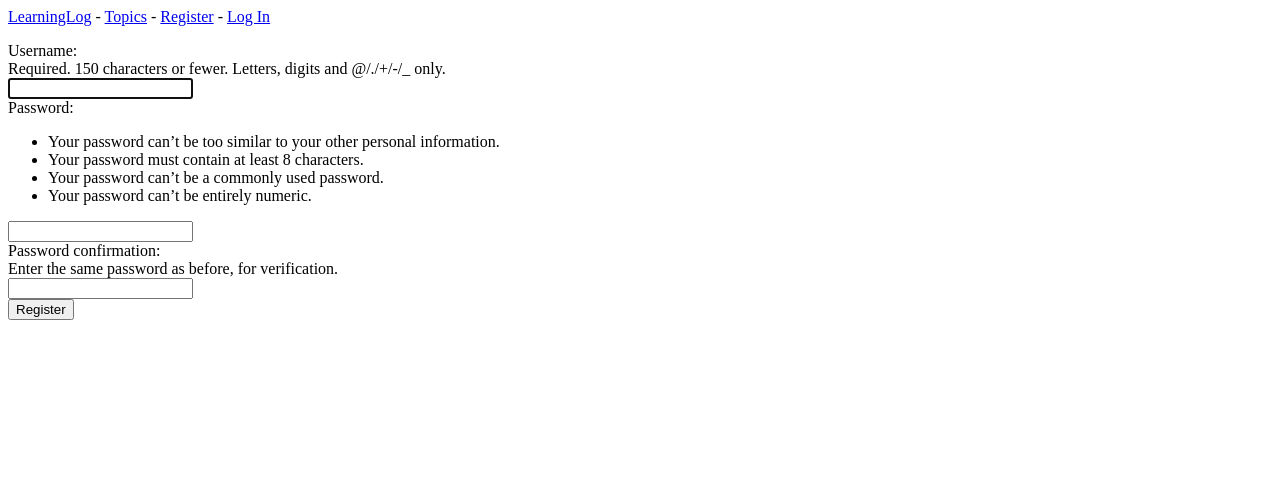
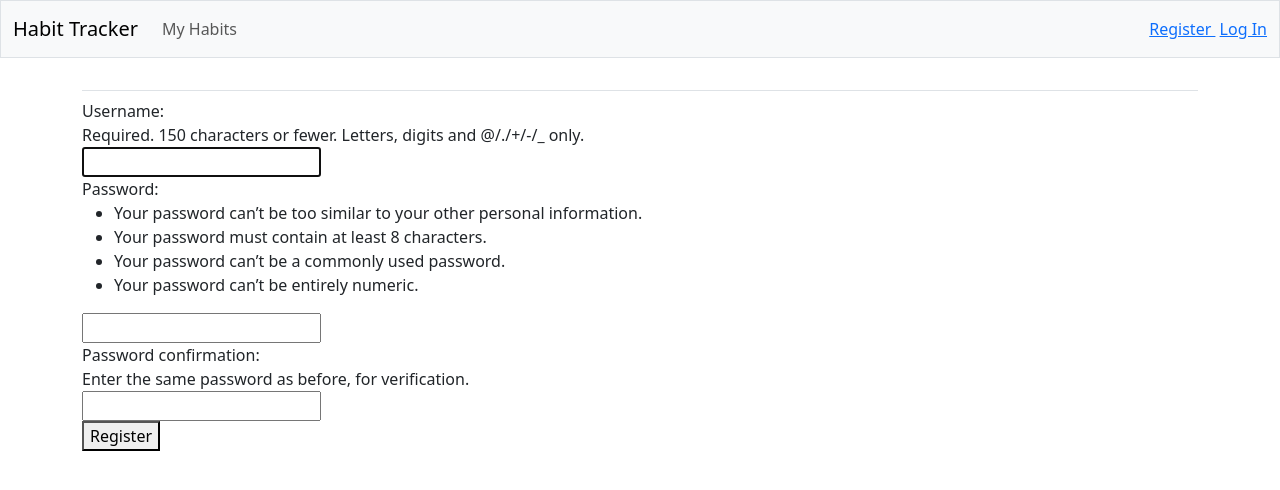
Before and after one commit to tbkarabelas/LearningLog, a Django app: page /accounts/register/ in a window 1280 px wide. Shown: the top 490 px of the page. Run offline with Django 5.2, Linux system fonts and the light colour scheme; some libraries are stand-ins or nearby versions.

Commit message:
Styling For Navbar
navbar styled for more clean look

```diff
--- a/learning_logs/templates/learning_logs/base.html
+++ b/learning_logs/templates/learning_logs/base.html
@@ -1,20 +1,76 @@
-<p>
-    <a href="{% url 'learning_logs:index' %}"> LearningLog</a> -
-    <a href="{% url 'learning_logs:topics' %}"> Topics</a> -
+<!DOCTYPE html>
+<html lang="en">
+<head>
+    <meta charset="utf-8">
+    <meta name="viewport" content="width=device-width, intial-scale=1">
+    <title>Habit Tracker</title>
+
+    {% load django_bootstrap5 %}
+    {% bootstrap_css %}
+    {% bootstrap_javascript %}
+</head>
+<body>
+    <nav class="navbar navbar-expand-md navbar-light bg-light mb-4 border">
+        <div class="container-fluid">
+            <a class="navbar-brand" href="{% url 'learning_logs:index' %}">Habit Tracker</a>
+
+            <button class="navbar-toggler" type="button" data-bs-toggle="collapse"
+            data-bs-target="#navbarCollapse" aria-controls="navbarCollapse"
+            aria-expanded="false" aria-label="Toggle navigation">
+            <span class="navbar-toggler-icon"></span>
+            </button>
+
+            <div class="collapse navbar-collapse" id="navbarCollapse">
+                <ul class="navbar-nav me-auto mb-2 mb-md-0">
+                    <li class="nav-item">
+                        <a class="nav-link" href="{% url 'learning_logs:topics' %}">
+                            My Habits
+                        </a>
+                    </li>
+                </ul>
+                <ul class="navbar-nav ms-auto mb-2 mb-md-0">
                 {% if user.is_authenticated %}
-        Hello, {{ user.username }}
+                <li class="nav-item">
+                    <span class="navbar-text me-2"> Hello, {{ user.username }}.
+
+                    </span></li>
+
+
                 {% else %}
-        <a href="{% url 'accounts:register' %}">Register</a> -
-        <a href="{% url 'accounts:login' %}">Log In</a>
+                    <li class="nav-item">
+                        <a href="{% url 'accounts:register' %}">Register </a> &nbsp;
+
+                    </li>
+
+                    <li class="nav-item">
+                        <a href="{% url 'accounts:login' %}"> Log In</a>
+                    </li>
                 {% endif %}
-</p>
-{% block content %}
-{% endblock %}
-
+                </ul>
                 {% if user.is_authenticated %}
-    <hr />
                     <form action="{% url 'accounts:logout' %}" method='post'>
                         {% csrf_token %}
                         <button name="submit">Log Out</button>
                     </form>
                 {% endif %}
+            </div>
+        </div>
+    </nav>
+
+
+
+<main  class="container">
+    <div class="pb-2 mb-2 border-bottom">
+        {%block page_header %}{% endblock page_header %}
+    </div>
+    <div>
+        {% block content %}{% endblock %}
+
+    </div>
+</main>
+
+
+
+
+</body>
+</html>
```
Also changed, not shown: db.sqlite3. Lines whose indentation alone changed are shown as unchanged.
